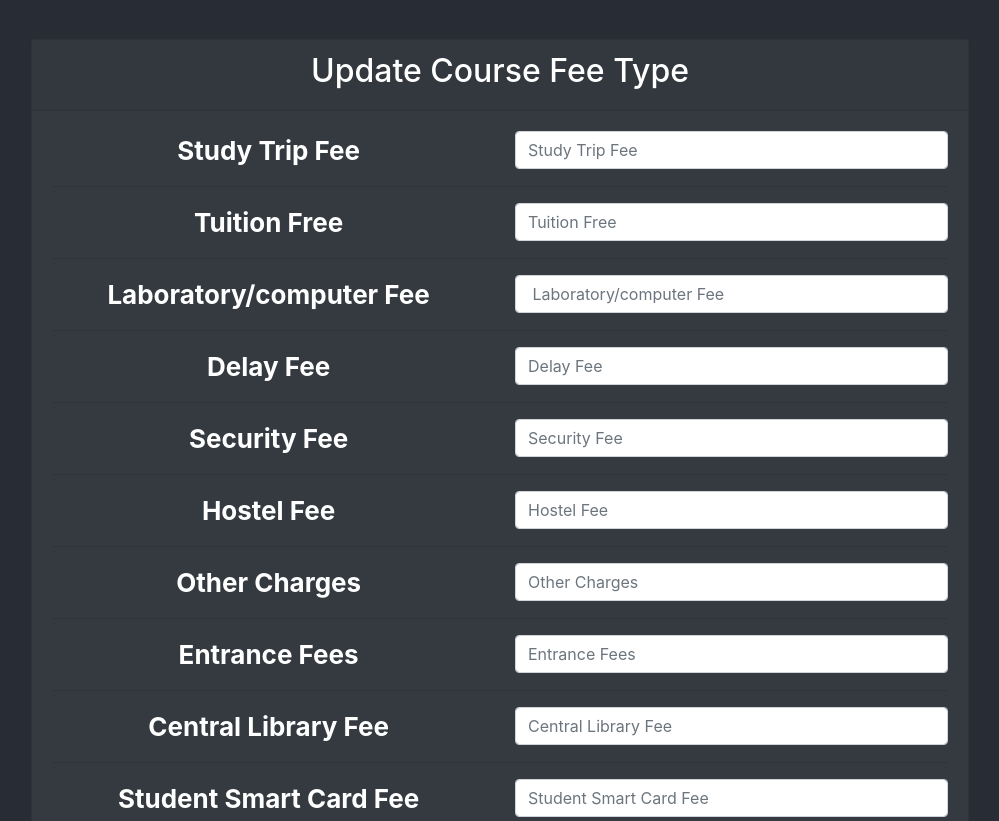
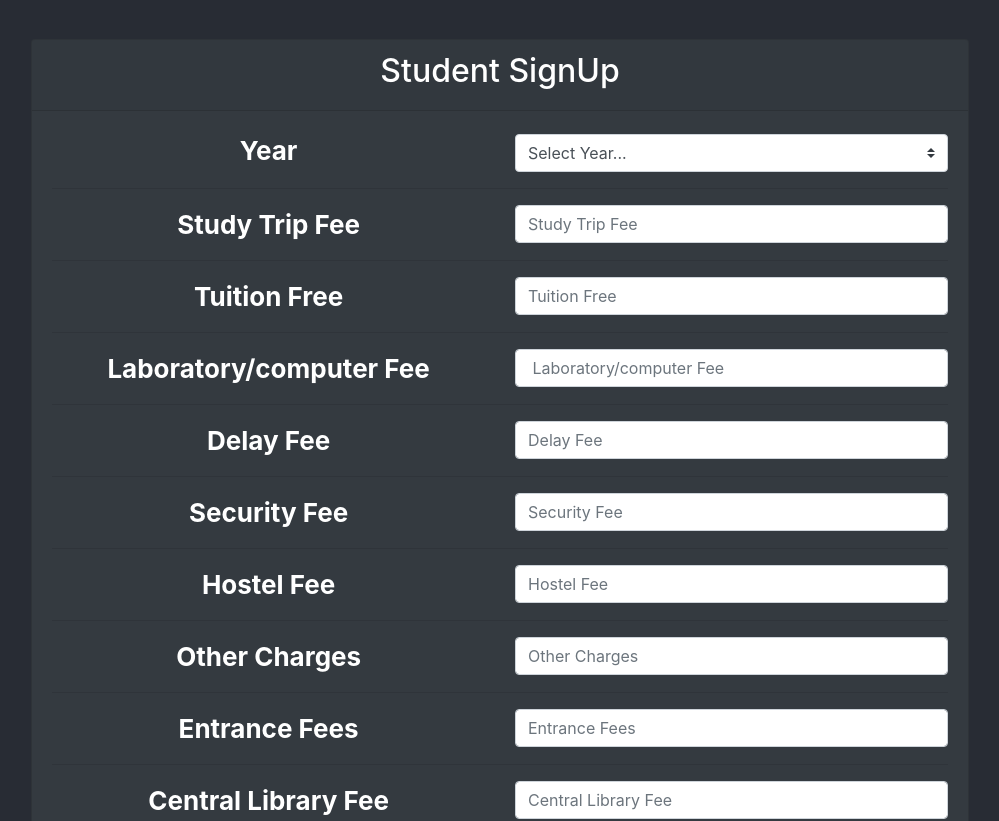
Before and after one commit to Jay-2019/invoice-system-admin, a React (Create React App) app: page /updateCourseFeeType in a window 1280 px wide. Shown: the top 821 px of the page, without its empty margins (140-1139 px from the left). Built offline with nearby package versions, Linux system fonts and the light colour scheme.

Commit message:
courseFeeType component is ready to fight :)

```diff
--- a/src/components/courseFeeType/courseFeeType.jsx
+++ b/src/components/courseFeeType/courseFeeType.jsx
@@ -1,13 +1,10 @@
 import React from "react";
-import { Formik, Form, ErrorMessage, Field } from "formik";
+import { Formik, Field, Form, ErrorMessage } from "formik";
 import * as Yup from "yup";
 import Axios from "axios";
-// import { Redirect } from "react-router-dom";
-import { courseFeeType } from "../../constant";
-// import calculateFee from "./index";
+import { courseFeeType, arrayOfYear } from "../../constant";
 
 export default function CourseFeeType(props) {
-  //   if (localStorage.getItem("token")) return <Redirect to="/" />;
   const calculateFee = values => {
     values.totalFee =
       values.delayFee +
@@ -31,6 +28,7 @@ export default function CourseFeeType(props) {
   return (
     <Formik
       initialValues={{
+        year: "",
         totalFee: "",
         delayFee: "",
         studyTripFee: "",
@@ -156,7 +154,10 @@ export default function CourseFeeType(props) {
         totalFee: Yup.string().matches(
           /\d+(\.\d{1,2})?/,
           " Fee contain only Numbers/Decimal-Number (0-9) "
-        )
+        ),
+        year: Yup.string()
+          .oneOf(arrayOfYear, "Invalid Gender")
+          .required("Required")
       })}
       onSubmit={(values, { setSubmitting, resetForm }) => {
         calculateFee(values);
@@ -169,29 +170,40 @@ export default function CourseFeeType(props) {
             return response.data;
           })
           .catch(error => error.message);
+
         setSubmitting(true);
         resetForm();
         // props.history.push("/studentSignIn");
       }}
     >
-      {({
-        values,
-        errors,
-        isSubmitting,
-        handleChange,
-        handleBlur,
-        handleSubmit,
-        setFieldValue
-      }) => (
       <Form>
         <br />
         <div className="d-flex justify-content-center">
           <div className="card text-white bg-dark w-75 ">
             <div className="card-header  text-center">
-                <h2> Update Course Fee Type</h2>
+              <h2>Student SignUp</h2>
             </div>
             <div className="card-body">
               <div>
+                <div className="row">
+                  <div className="col">
+                    <b>Year</b>
+                  </div>
+                  <div className="col">
+                    <Field as="select" name="year" className="custom-select">
+                      <option disabled value="">
+                        Select Year...
+                      </option>
+                      {arrayOfYear.map((data, index) => (
+                        <option key={index} value={data}>
+                          {data}
+                        </option>
+                      ))}
+                    </Field>
+                    <ErrorMessage name="year" />
+                  </div>
+                </div>
+                <hr />
                 <div className="row">
                   <div className="col">
                     <b>{courseFeeType.studyTripFee}</b>
@@ -451,11 +463,7 @@ export default function CourseFeeType(props) {
 
                 <div className="row">
                   <div className="col text-center">
-                      <button
-                        type="submit"
-                        className="btn btn-outline-success"
-                        disabled={isSubmitting}
-                      >
+                    <button type="submit" className="btn btn-outline-success">
                       Update Fee Type
                     </button>
                   </div>
@@ -468,7 +476,6 @@ export default function CourseFeeType(props) {
           </div>
         </div>
       </Form>
-      )}
     </Formik>
   );
 }
```
Lines whose indentation alone changed are shown as unchanged.
